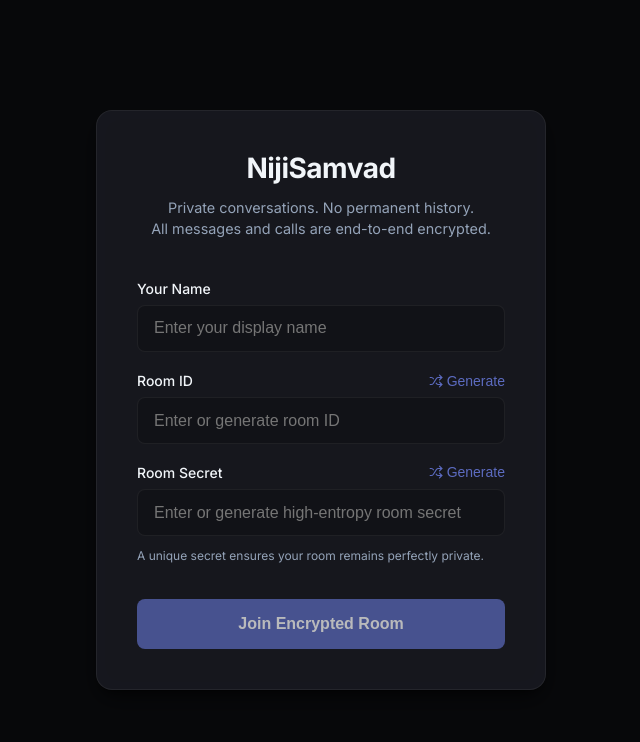
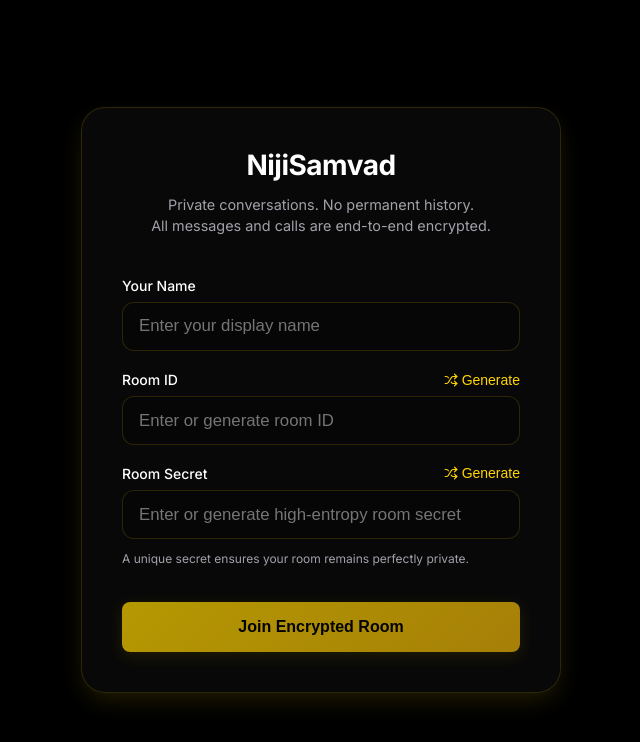
Before and after one commit to tanmay9783/NijiSamvad, a React (Vite) app: page / in a window 1280 px wide. Shown: the top 742 px of the page, without its empty margins (319-959 px from the left). Built offline with nearby package versions, Linux system fonts and the light colour scheme.

Commit message:
feat: enhance UI design system and add auto Picture-in-Picture for video calls

```diff
--- a/src/components/CallInterface.jsx
+++ b/src/components/CallInterface.jsx
@@ -240,6 +240,35 @@ export default function CallInterface({
     return () => document.removeEventListener('fullscreenchange', handleFullscreenChange);
   }, []);
 
+  // Auto-PiP on Tab Switch
+  useEffect(() => {
+    const handleVisibilityChange = async () => {
+      try {
+        if (document.visibilityState === 'hidden' && document.pictureInPictureEnabled) {
+          if (!document.pictureInPictureElement && callContainerRef.current) {
+            const videoEls = callContainerRef.current.querySelectorAll('video');
+            if (videoEls.length > 0) {
+              await videoEls[0].requestPictureInPicture();
+              setIsPipActive(true);
+              videoEls[0].addEventListener('leavepictureinpicture', () => {
+                setIsPipActive(false);
+              }, { once: true });
+            }
+          }
+        } else if (document.visibilityState === 'visible') {
+          if (document.pictureInPictureElement) {
+            await document.exitPictureInPicture();
+            setIsPipActive(false);
+          }
+        }
+      } catch (err) {
+        console.warn("Auto-PiP on tab switch failed (often requires prior user gesture):", err);
+      }
+    };
+    document.addEventListener('visibilitychange', handleVisibilityChange);
+    return () => document.removeEventListener('visibilitychange', handleVisibilityChange);
+  }, []);
+
   // Handle Native Picture-in-Picture (PiP) API
   const togglePictureInPicture = async () => {
     try {
--- a/src/index.css
+++ b/src/index.css
@@ -1,26 +1,27 @@
 @import "https://fonts.googleapis.com/css2?family=Inter:wght@400;500;600;700&display=swap";
 
 :root {
-  /* Premium Dark Mode (Deep Charcoal/Slate) */
-  --bg-color: #0f1115;
-  --surface: #1a1c23;
-  --surface-elevated: #242730;
-  --surface-hover: #2d303a;
+  /* Sleek Black & Yellow Mode */
+  --bg-color: #000000;
+  --surface: #0a0a0a;
+  --surface-elevated: #111111;
+  --surface-hover: #1a1a1a;
 
-  --text-primary: #f1f5f9;
-  --text-secondary: #94a3b8;
-  --text-muted: #64748b;
+  --text-primary: #ffffff;
+  --text-secondary: #a1a1aa;
+  --text-muted: #71717a;
 
-  --border: rgba(255, 255, 255, 0.06);
-  --border-strong: rgba(255, 255, 255, 0.12);
+  --border: rgba(255, 214, 0, 0.15);
+  --border-strong: rgba(255, 214, 0, 0.3);
 
-  /* Subtle Blue/Purple Accents */
-  --primary: #5c6bc0;
-  --primary-hover: #3f51b5;
-  --accent: #7e57c2;
+  /* Vibrant Yellow Accents */
+  --primary: #ffd600;
+  --primary-hover: #eab308;
+  --accent: #facc15;
 
-  --msg-left-bg: #242730;
-  --msg-right-bg: #5c6bc0;
+  --msg-left-bg: #111111;
+  --msg-right-bg: linear-gradient(135deg, #ffd600, #eab308);
+  --msg-right-text: #000000;
 
   --danger: #ef4444;
   --success: #10b981;
@@ -31,11 +32,11 @@
   --radius-lg: 1.5rem;
   --radius-xl: 2rem;
 
-  --shadow-sm: 0 1px 2px 0 rgba(0, 0, 0, 0.2);
-  --shadow: 0 4px 6px -1px rgba(0, 0, 0, 0.4), 0 2px 4px -2px rgba(0, 0, 0, 0.4);
-  --shadow-lg: 0 10px 25px -5px rgba(0, 0, 0, 0.6), 0 8px 10px -6px rgba(0, 0, 0, 0.4);
+  --shadow-sm: 0 1px 2px 0 rgba(0, 0, 0, 0.5);
+  --shadow: 0 4px 6px -1px rgba(0, 0, 0, 0.7), 0 2px 4px -2px rgba(0, 0, 0, 0.7);
+  --shadow-lg: 0 10px 25px -5px rgba(255, 214, 0, 0.15), 0 8px 10px -6px rgba(0, 0, 0, 0.7);
 
-  --panel-bg: rgba(26, 28, 35, 0.85);
+  --panel-bg: rgba(10, 10, 10, 0.85);
   --panel-border: var(--border);
 
   --safe-top: env(safe-area-inset-top, 0px);
@@ -43,31 +44,33 @@
 }
 
 [data-theme='light'] {
-  /* Premium Light Mode */
-  --bg-color: #f8fafc;
+  /* High-Contrast Light & Yellow Mode */
+  --bg-color: #f3f4f6;
   --surface: #ffffff;
   --surface-elevated: #ffffff;
-  --surface-hover: #f1f5f9;
+  --surface-hover: #f9fafb;
 
-  --text-primary: #0f172a;
-  --text-secondary: #475569;
-  --text-muted: #94a3b8;
+  --text-primary: #111827;
+  --text-secondary: #4b5563;
+  --text-muted: #9ca3af;
 
-  --border: rgba(0, 0, 0, 0.08);
-  --border-strong: rgba(0, 0, 0, 0.15);
+  --border: rgba(0, 0, 0, 0.1);
+  --border-strong: rgba(0, 0, 0, 0.2);
 
-  --primary: #5c6bc0;
-  --primary-hover: #3f51b5;
-  --accent: #7e57c2;
+  /* Vibrant Yellow Accents */
+  --primary: #ffd600;
+  --primary-hover: #eab308;
+  --accent: #facc15;
 
-  --msg-left-bg: #f1f5f9;
-  --msg-right-bg: #5c6bc0;
+  --msg-left-bg: #ffffff;
+  --msg-right-bg: linear-gradient(135deg, #ffd600, #eab308);
+  --msg-right-text: #000000;
 
   --shadow-sm: 0 1px 2px 0 rgba(0, 0, 0, 0.05);
-  --shadow: 0 4px 6px -1px rgba(0, 0, 0, 0.05), 0 2px 4px -2px rgba(0, 0, 0, 0.05);
-  --shadow-lg: 0 10px 15px -3px rgba(0, 0, 0, 0.05), 0 4px 6px -4px rgba(0, 0, 0, 0.05);
+  --shadow: 0 4px 6px -1px rgba(0, 0, 0, 0.08), 0 2px 4px -2px rgba(0, 0, 0, 0.08);
+  --shadow-lg: 0 10px 25px -5px rgba(0, 0, 0, 0.1), 0 8px 10px -6px rgba(0, 0, 0, 0.1);
 
-  --panel-bg: rgba(255, 255, 255, 0.9);
+  --panel-bg: rgba(255, 255, 255, 0.95);
 }
 
 * {
@@ -105,12 +108,12 @@ body {
 
 .modal-content {
   background: var(--panel-bg);
-  backdrop-filter: blur(12px);
+  backdrop-filter: blur(16px);
   border: 1px solid var(--panel-border);
-  padding: 2rem;
-  border-radius: 1rem;
+  padding: 2.5rem;
+  border-radius: 1.5rem;
   width: 90%;
-  max-width: 450px;
+  max-width: 480px;
   box-shadow: var(--shadow-lg);
   color: var(--text-primary);
 }
@@ -141,18 +144,19 @@ body {
 }
 
 .input-group input {
-  padding: 0.75rem 1rem;
-  border-radius: 0.5rem;
+  padding: 0.85rem 1.25rem;
+  border-radius: 0.75rem;
   border: 1px solid var(--panel-border);
-  background: rgba(0, 0, 0, 0.2);
+  background: rgba(0, 0, 0, 0.15);
   color: inherit;
-  font-size: 1rem;
+  font-size: 1.05rem;
+  transition: all 0.2s ease;
 }
 
 .input-group input:focus {
   outline: none;
   border-color: var(--primary);
-  box-shadow: 0 0 0 2px rgba(99, 102, 241, 0.2);
+  box-shadow: 0 0 0 2px rgba(255, 214, 0, 0.25);
 }
 
 /* Server Selector */
@@ -183,7 +187,7 @@ body {
 
 .server-option.active {
   border-color: var(--primary);
-  background: rgba(99, 102, 241, 0.1);
+  background: rgba(255, 214, 0, 0.1);
   color: var(--primary);
 }
 
@@ -193,19 +197,22 @@ body {
 
 /* Buttons */
 .btn {
-  background: var(--primary);
-  color: white;
+  background: linear-gradient(135deg, var(--primary), var(--primary-hover));
+  color: #000000;
   border: none;
   padding: 0.75rem 1.5rem;
   border-radius: 0.5rem;
-  font-weight: 600;
+  font-weight: 700;
   cursor: pointer;
-  transition: background-color 0.2s;
+  transition: all 0.2s ease;
   width: 100%;
+  box-shadow: 0 4px 15px rgba(255, 214, 0, 0.15);
 }
 
 .btn:hover:not(:disabled) {
-  background: var(--primary-hover);
+  background: linear-gradient(135deg, var(--primary-hover), #ca8a04);
+  box-shadow: 0 6px 20px rgba(255, 214, 0, 0.3);
+  transform: translateY(-1px);
 }
 
 .btn:disabled {
@@ -279,9 +286,12 @@ body {
 
 .header-logo {
   font-size: 1.25rem;
-  font-weight: 700;
+  font-weight: 800;
   margin: 0;
   letter-spacing: -0.5px;
+  background: linear-gradient(135deg, var(--primary), var(--accent));
+  -webkit-background-clip: text;
+  -webkit-text-fill-color: transparent;
 }
 
 .room-info {
@@ -405,12 +415,21 @@ body {
   display: flex;
   flex-direction: column;
   gap: 1rem;
+  max-width: 1200px;
+  margin: 0 auto;
+  width: 100%;
 }
 
 .message-group {
   display: flex;
   gap: 0.75rem;
-  max-width: 80%;
+  max-width: 85%;
+}
+
+@media (min-width: 1024px) {
+  .message-group {
+    max-width: 65%;
+  }
 }
 
 .group-left {
@@ -436,10 +455,16 @@ body {
 }
 
 .message {
-  padding: 0.75rem 1rem;
-  border-radius: 1rem;
+  padding: 0.85rem 1.25rem;
+  border-radius: 1.25rem;
   position: relative;
   word-break: break-word;
+  transition: transform 0.2s ease, box-shadow 0.2s ease;
+  line-height: 1.6;
+}
+.message:hover {
+  transform: scale(1.01);
+  box-shadow: 0 4px 15px rgba(0, 0, 0, 0.15);
 }
 
 .group-left .message {
@@ -449,8 +474,10 @@ body {
 
 .group-right .message {
   background: var(--msg-right-bg);
-  color: white;
+  color: var(--msg-right-text);
   border-top-right-radius: 0.25rem;
+  font-weight: 500;
+  box-shadow: 0 4px 12px rgba(255, 214, 0, 0.15);
 }
 
 .center {
@@ -538,12 +565,14 @@ body {
 
 #msginp {
   flex: 1;
-  padding: 0.75rem 1.25rem;
+  padding: 0.85rem 1.5rem;
   border-radius: 2rem;
   border: 1px solid var(--panel-border);
-  background: rgba(0, 0, 0, 0.2);
+  background: rgba(0, 0, 0, 0.15);
   color: var(--text-primary);
   outline: none;
+  font-size: 1rem;
+  transition: all 0.2s ease;
 }
 
 #msginp:focus {
```
